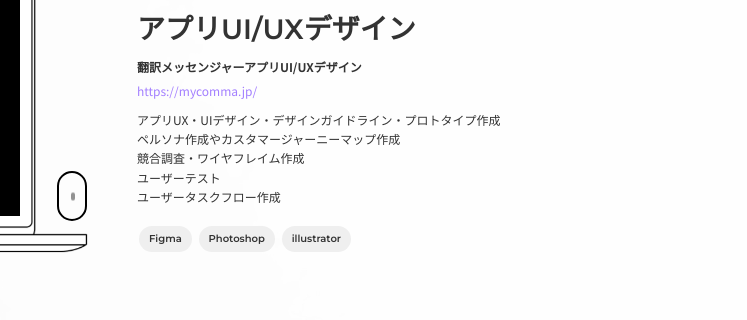
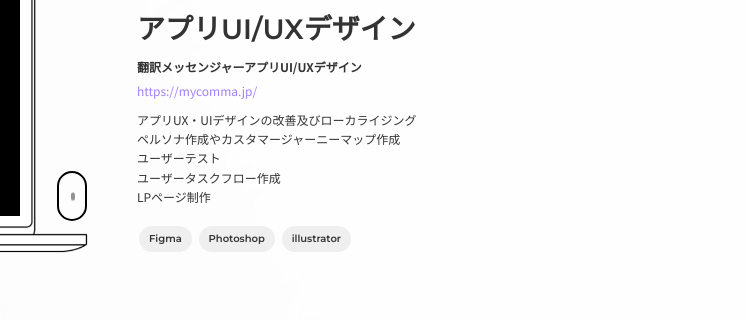
Before and after one commit to ken39677/portfolio, a plain HTML site: page index.html in a window 1280 px wide. Shown: the part 3567-3887 px from the top of the page, 533-1280 px from the left. Drawn offline with nearby package versions, Linux system fonts and the light colour scheme.

Commit message:
Add files via upload

```diff
--- a/index.html
+++ b/index.html
@@ -466,11 +466,11 @@
               </p>
               <a href="https://mycomma.jp/" class="p-main__portfolio__right__textbox__link" target="_blank">https://mycomma.jp/</a>
               <p class="p-main__portfolio__right__textbox__work">
-                アプリUX・UIデザイン・デザインガイドライン・プロトタイプ作成<br>
+                アプリUX・UIデザインの改善及びローカライジング<br>
                 ペルソナ作成やカスタマージャーニーマップ作成<br>
-                競合調査・ワイヤフレイム作成<br>
                 ユーザーテスト<br>
                 ユーザータスクフロー作成<br>
+                LPページ制作<br>
               </p>
               <ul class="p-main__portfolio__right__textbox__skill">
                 <li>
```
